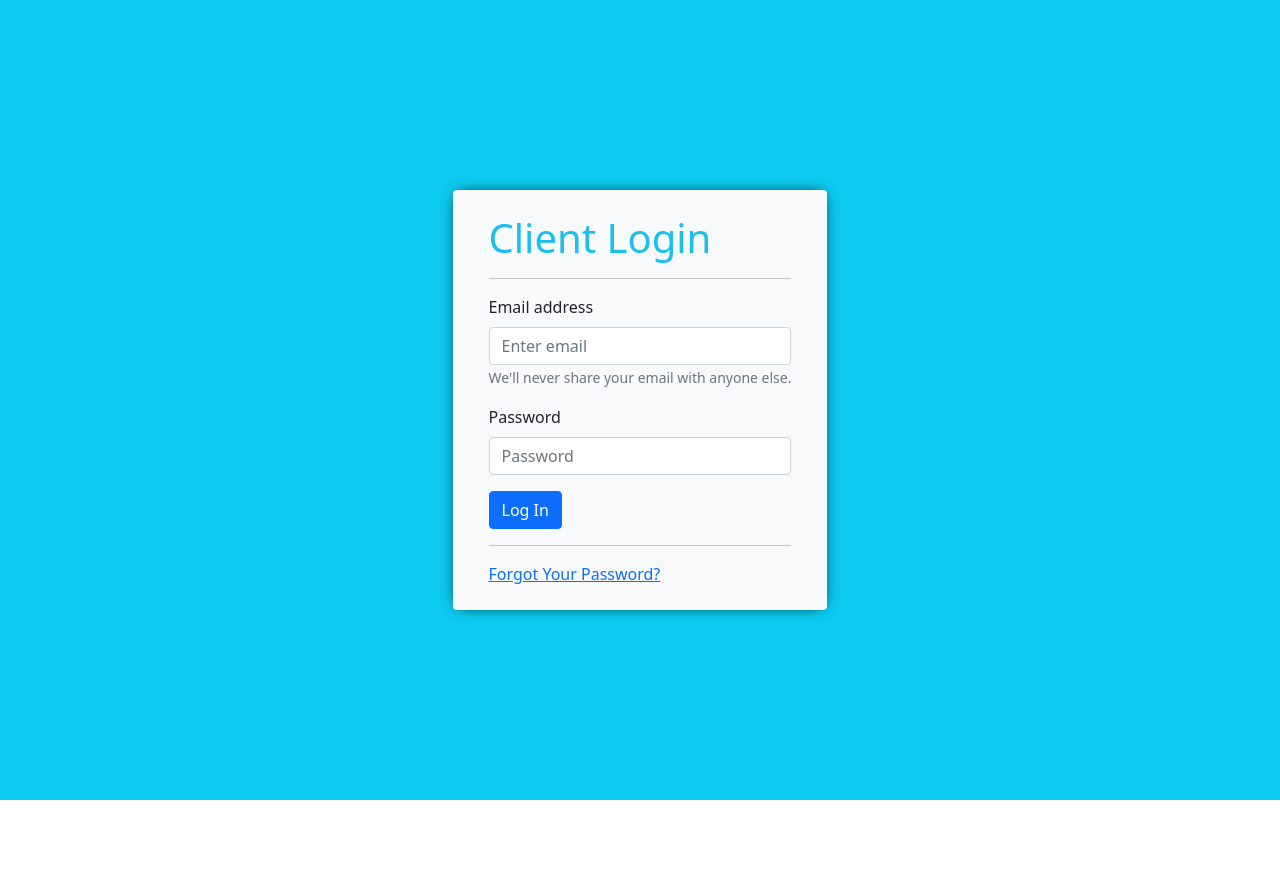
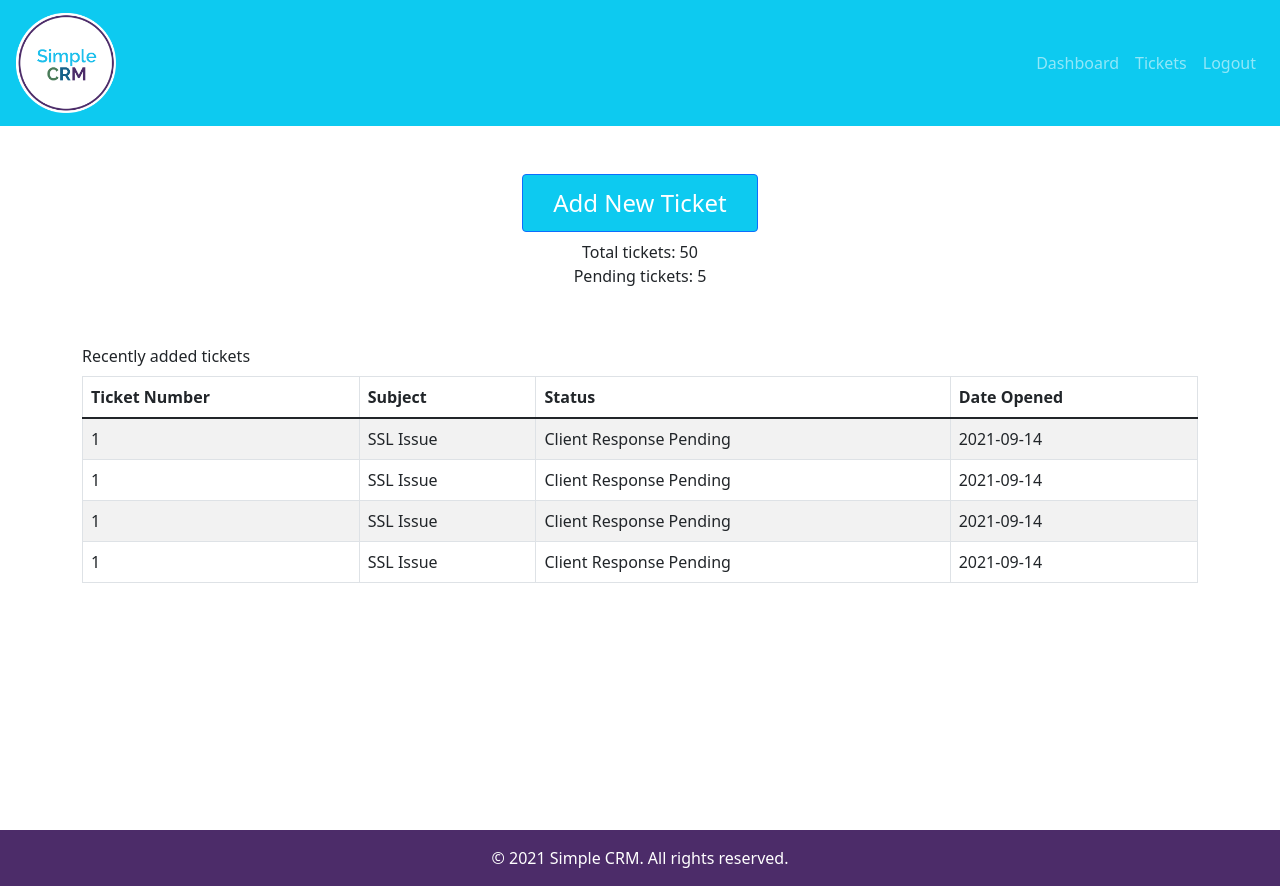
Before and after one commit to eddieolivas/crm-frontend, a React (Create React App) app: page / in a window 1280 px wide. Before the commit the page ends 800 px from the top, so only its background shows below. Built offline with nearby package versions, Linux system fonts and the light colour scheme.

Commit message:
Added header & footer, started the dashboard page UI.

```diff
--- a/src/App.css
+++ b/src/App.css
@@ -0,0 +1,24 @@
+.defaultLayout {
+  display: grid;
+  grid-template-rows: 126px auto 3.5rem;
+  grid-template-areas:
+  "header"
+  "main"
+  "footer";
+}
+
+header {
+  grid-area: header;
+}
+
+main {
+  grid-area: main;
+  min-height: 88vh;
+}
+
+footer {
+  color: #fff;
+  grid-area: footer;
+  background: #4c2c69;
+  padding: 1rem;
+}
--- a/src/App.js
+++ b/src/App.js
@@ -1,11 +1,16 @@
 import './App.css';
+import { DefaultLayout } from './layouts/DefaultLayout';
+import { Dashboard } from './pages/dashboard/Dashboard';
 
-import { Entry } from './pages/entry/Entry.page';
+import { Entry } from './pages/entry/Entry';
 
 function App() {
   return (
     <div className="App">
-      <Entry />
+      <DefaultLayout>
+        {/* <Entry /> */}
+        <Dashboard />
+      </DefaultLayout>
     </div>
   );
 }
--- a/src/components/Login/Login.comp.js
+++ b/src/components/Login/Login.js
@@ -11,8 +11,7 @@ export const Login = ({ inputChangeHandler, email, password, onLoginHandler, for
           <hr />
           <Form
             autoComplete="off"
-            onSubmit={onLoginHandler}
-          >
+            onSubmit={onLoginHandler}>
             <Form.Group className="mb-3" controlId="formBasicEmail">
               <Form.Label>Email address</Form.Label>
               <Form.Control
--- /dev/null
+++ b/src/components/TicketTable/TicketTable.js
@@ -0,0 +1,44 @@
+import React from 'react';
+
+import { Table } from 'react-bootstrap';
+
+export const TicketTable = () => {
+  return (
+    <Table striped bordered hover>
+      <thead>
+        <tr>
+          <th>Ticket Number</th>
+          <th>Subject</th>
+          <th>Status</th>
+          <th>Date Opened</th>
+        </tr>
+      </thead>
+      <tbody>
+        <tr>
+          <td>1</td>
+          <td>SSL Issue</td>
+          <td>Client Response Pending</td>
+          <td>2021-09-14</td>
+        </tr>
+        <tr>
+          <td>1</td>
+          <td>SSL Issue</td>
+          <td>Client Response Pending</td>
+          <td>2021-09-14</td>
+        </tr>
+        <tr>
+          <td>1</td>
+          <td>SSL Issue</td>
+          <td>Client Response Pending</td>
+          <td>2021-09-14</td>
+        </tr>
+        <tr>
+          <td>1</td>
+          <td>SSL Issue</td>
+          <td>Client Response Pending</td>
+          <td>2021-09-14</td>
+        </tr>
+      </tbody>
+    </Table>
+  )
+}
--- /dev/null
+++ b/src/layouts/DefaultLayout.js
@@ -0,0 +1,20 @@
+import React from 'react'
+
+import { Header } from './partials/Header';
+import { Footer } from './partials/Footer';
+
+export const DefaultLayout = ({ children }) => {
+  return (
+    <div className="defaultLayout">
+      <header className="header">
+        <Header />
+      </header>
+      <main className="main">
+        { children }
+      </main>
+      <footer className="footer">
+        <Footer />
+      </footer>
+    </div>
+  )
+}
--- /dev/null
+++ b/src/layouts/partials/Footer.js
@@ -0,0 +1,9 @@
+import React from 'react'
+
+export const Footer = () => {
+  return (
+    <div className="text-center copyRight">
+      &copy; { new Date().getFullYear() } Simple CRM. All rights reserved.
+    </div>
+  )
+}
--- /dev/null
+++ b/src/layouts/partials/Header.js
@@ -0,0 +1,27 @@
+import React from 'react';
+import { Navbar, Nav } from 'react-bootstrap';
+import logo from '../../assets/images/logo.png';
+
+export const Header = () => {
+  return (
+    <Navbar
+      className="px-3"
+      collapseOnSelect
+      variant="dark"
+      bg="info"
+      expand="md">
+      <Navbar.Brand>
+        <a href="/"><img src={logo} alt="CRM logo" width="100px" /></a>
+      </Navbar.Brand>
+      <Navbar.Toggle
+        aria-controls="basic-navbar-nav" />
+      <Navbar.Collapse id="basic-navbar-nav">
+        <Nav className="ms-auto">
+          <Nav.Link href="/dashboard">Dashboard</Nav.Link>
+          <Nav.Link href="/dashboard">Tickets</Nav.Link>
+          <Nav.Link href="/dashboard">Logout</Nav.Link>
+        </Nav>
+      </Navbar.Collapse>
+    </Navbar>
+  )
+}
--- /dev/null
+++ b/src/pages/dashboard/Dashboard.js
@@ -0,0 +1,34 @@
+import React from 'react';
+import { Container, Row, Col, Button } from "react-bootstrap";
+
+import { TicketTable } from '../../components/TicketTable/TicketTable';
+
+export const Dashboard = () => {
+  return (
+    <Container>
+      <Row>
+        <Col className="text-center mt-5 mb-2">
+          <Button className="bg-info" style={{ fontSize: '1.5rem', padding: '10px 30px' }}>
+            Add New Ticket
+          </Button>
+        </Col>
+      </Row>
+      <Row>
+        <Col className="text-center mb-2">
+          <div>Total tickets: 50</div>
+          <div>Pending tickets: 5</div>
+        </Col>
+      </Row>
+      <Row>
+        <Col className="mt-5 mb-2">
+          Recently added tickets
+        </Col>
+      </Row>
+      <Row>
+        <Col className="recentTickets">
+          <TicketTable />
+        </Col>
+      </Row>
+    </Container>
+  )
+};
--- a/src/pages/entry/Entry.page.js
+++ b/src/pages/entry/Entry.js
@@ -1,7 +1,7 @@
 import React, { useState } from 'react';
 
-import { Login } from '../../components/Login/Login.comp';
-import { PasswordReset } from '../../components/password-reset/PasswordReset.comp';
+import { Login } from '../../components/Login/Login';
+import { PasswordReset } from '../../components/password-reset/PasswordReset';
 
 import './entry.style.css';
 
@@ -10,6 +10,7 @@ export const Entry = () => {
   const [password, setPassword] = useState('');
   const [formLoad, setFormLoad] = useState('login');
 
+  // A function to set up two way binding for inputs in our form
   const inputChangeHandler = e => {
     const { name, value } = e.target;
 
@@ -25,6 +26,10 @@ export const Entry = () => {
     }
   };
 
+  const formSwitcher = formType => {
+    setFormLoad(formType);
+  };
+
   const onLoginHandler = e => {
     e.preventDefault();
 
@@ -34,10 +39,6 @@ export const Entry = () => {
 
     //TODO call API to submit the form
     console.log( email, password );
-  };
-
-  const formSwitcher = formType => {
-    setFormLoad(formType);
   };
 
   const onResetHandler = e => {
@@ -52,8 +53,8 @@ export const Entry = () => {
   };
 
   return (
-    <div className="entry-page bg-info">
-      <div className="loginContainer rounded bg-light p-4">
+    <div className="entry-page bg-light.bg-gradient">
+      <div className="loginContainer rounded bg-white p-4">
         {formLoad === 'login' &&
           <Login
             inputChangeHandler={inputChangeHandler}
```
Also changed, not shown: src/assets/images/logo.png (added), src/components/password-reset/PasswordReset.js (line endings or trailing spaces), src/pages/entry/entry.style.css (line endings or trailing spaces).
